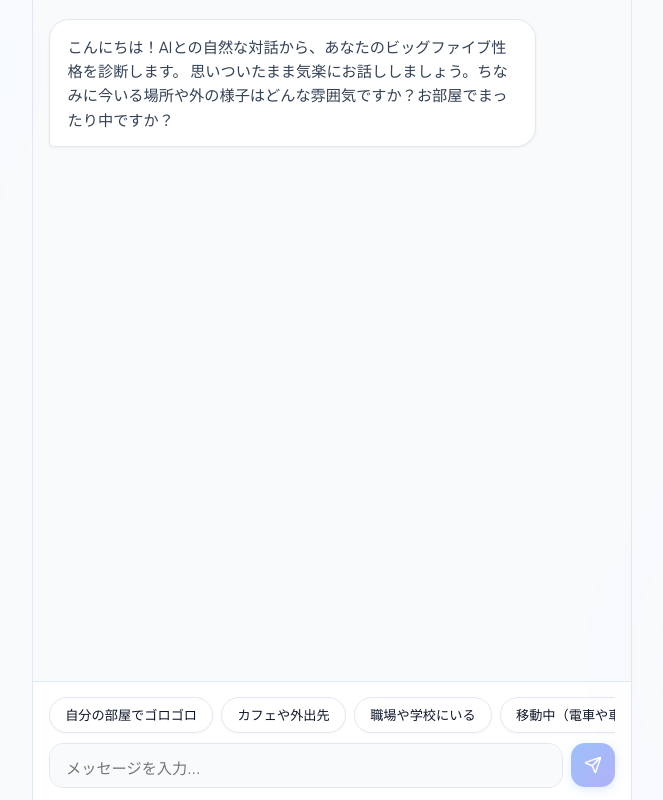
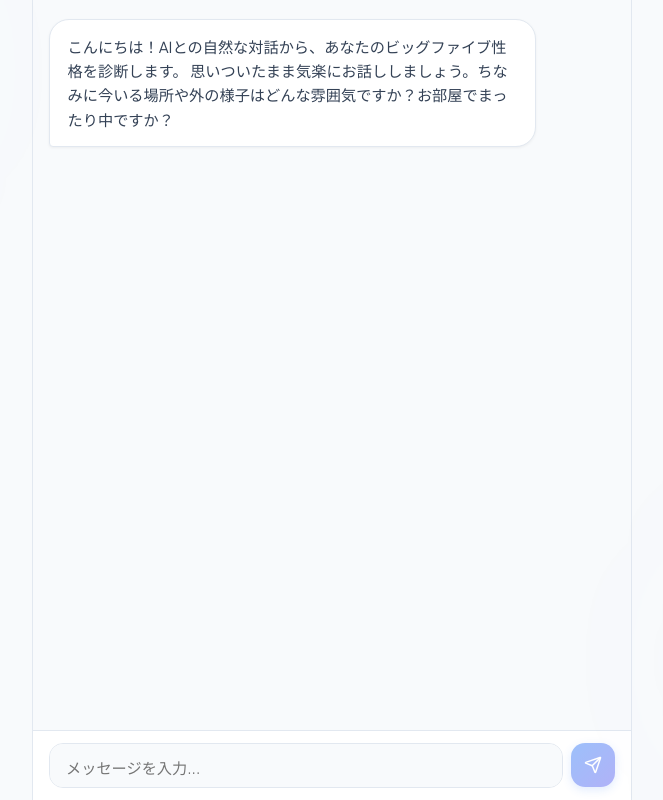
Before and after one commit to eiri-111/LLM5, a React (Vite) app: page / in a window 1280 px wide. Shown: the whole page, without its empty margins (308-971 px from the left). Built offline with nearby package versions, Linux system fonts and the light colour scheme.

Commit message:
refactor: 返信チップを削除し、ランダム初期メッセージ＋自由対話のミニマルUIに統一

```diff
--- a/src/components/ChatMode.tsx
+++ b/src/components/ChatMode.tsx
@@ -7,32 +7,15 @@ interface ChatModeProps {
   showToast: (msg: string) => void;
 }
 
-interface GreetingPreset {
-  text: string;
-  chips: string[];
-}
-
-const GREETING_PRESETS: GreetingPreset[] = [
-  {
-    // 時間・シチュエーション
-    text: "こんにちは！簡単な会話から、あなたの本当の性格や強みを分析していきますね。\n\nテストではないので、リラックスしてお話ししましょう。ちなみに、今日はいまどんなシチュエーションで開いてくれていますか？",
-    chips: ["家でのんびり休憩中", "お仕事・勉強中", "寝る前のリラックス", "移動中・外出先"]
-  },
-  {
-    // 今の気分・状態
-    text: "こんにちは！何気ないおしゃべりを通して、あなたの隠れた個性や心理傾向を紐解いていきます。\n\nまずは肩の力を抜いて……今日一日を振り返ってみて、今の気分や体調はどんな感じですか？",
-    chips: ["のんびり落ち着いてる", "ちょっとお疲れ気味", "充実して元気！", "まったりぼんやり"]
-  },
-  {
-    // 天気・場所・環境
-    text: "こんにちは！AIとの自然な対話から、あなたのビッグファイブ性格を診断します。\n\n思いついたまま気楽にお話ししましょう。ちなみに今いる場所や外の様子はどんな雰囲気ですか？お部屋でまったり中ですか？",
-    chips: ["自分の部屋でゴロゴロ", "カフェや外出先", "職場や学校にいる", "移動中（電車や車など）"]
-  },
-  {
-    // 今日の出来事・リフレッシュ
-    text: "こんにちは！今日あなたとお話しできるのを楽しみに待っていました。\n\n形式張った質問はないので、友達とLINEする感覚でお答えくださいね。今日を振り返ってみて、何かホッとした瞬間や、印象に残っている出来事はありましたか？",
-    chips: ["いつも通りの穏やかな一日", "結構バタバタ忙しかった", "美味しいご飯を食べた！", "これからゆっくり過ごす予定"]
-  }
+const GREETING_PRESETS: string[] = [
+  // 時間・シチュエーション
+  "こんにちは！簡単な会話から、あなたの本当の性格や強みを分析していきますね。\n\nテストではないので、リラックスしてお話ししましょう。ちなみに、今日はいまどんなシチュエーションで開いてくれていますか？（お仕事帰り、休憩中、寝る前など、気軽に教えてくださいね）",
+  // 今の気分・状態
+  "こんにちは！何気ないおしゃべりを通して、あなたの隠れた個性や心理傾向を紐解いていきます。\n\nまずは肩の力を抜いて……今日一日を振り返ってみて、今の気分や体調はどんな感じですか？",
+  // 天気・場所・環境
+  "こんにちは！AIとの自然な対話から、あなたのビッグファイブ性格を診断します。\n\n思いついたまま気楽にお話ししましょう。ちなみに今いる場所や外の様子はどんな雰囲気ですか？お部屋でまったり中ですか？",
+  // 今日の出来事・リフレッシュ
+  "こんにちは！今日あなたとお話しできるのを楽しみに待っていました。\n\n形式張った質問はないので、友達とLINEする感覚でお答えくださいね。今日を振り返ってみて、何かホッとした瞬間や、印象に残っている出来事はありましたか？"
 ];
 
 function sanitizeMessage(text: string): string {
@@ -46,15 +29,14 @@ function sanitizeMessage(text: string): string {
 }
 
 export const ChatMode: React.FC<ChatModeProps> = ({ onAnalysisComplete, showToast }) => {
-  const [initialPreset] = useState<GreetingPreset>(() => {
+  const [initialGreeting] = useState<string>(() => {
     const idx = Math.floor(Math.random() * GREETING_PRESETS.length);
     return GREETING_PRESETS[idx];
   });
 
   const [messages, setMessages] = useState<ChatMessage[]>(() => [
-    { role: 'assistant', content: initialPreset.text }
+    { role: 'assistant', content: initialGreeting }
   ]);
-  const [activeChips, setActiveChips] = useState<string[]>(() => initialPreset.chips);
   const [inputText, setInputText] = useState('');
   const [isLoading, setIsLoading] = useState(false);
   const [isAnalyzing, setIsAnalyzing] = useState(false);
@@ -67,13 +49,13 @@ export const ChatMode: React.FC<ChatModeProps> = ({ onAnalysisComplete, showToas
     if (scrollRef.current) {
       scrollRef.current.scrollTop = scrollRef.current.scrollHeight;
     }
-  }, [messages, isLoading, activeChips]);
+  }, [messages, isLoading]);
 
-  const sendMessage = async (textToSend: string) => {
-    const text = textToSend.trim();
+  const handleSend = async (e?: React.FormEvent) => {
+    if (e) e.preventDefault();
+    const text = inputText.trim();
     if (!text || isLoading) return;
 
-    setActiveChips([]);
     const newMessages: ChatMessage[] = [...messages, { role: 'user', content: text }];
     setMessages(newMessages);
     setInputText('');
@@ -108,10 +90,6 @@ export const ChatMode: React.FC<ChatModeProps> = ({ onAnalysisComplete, showToas
     }
   };
 
-  const handleSend = (e?: React.FormEvent) => {
-    if (e) e.preventDefault();
-    sendMessage(inputText);
-  };
 
   const handleKeyDown = (e: React.KeyboardEvent<HTMLTextAreaElement>) => {
     if (e.key === 'Enter' && !e.shiftKey) {
@@ -163,20 +141,6 @@ export const ChatMode: React.FC<ChatModeProps> = ({ onAnalysisComplete, showToas
       </div>
 
       <div className="chat-input-bar">
-        {activeChips.length > 0 && !isLoading && (
-          <div className="quick-chips-container">
-            {activeChips.map((chip, idx) => (
-              <button
-                key={idx}
-                type="button"
-                className="quick-chip"
-                onClick={() => sendMessage(chip)}
-              >
-                {chip}
-              </button>
-            ))}
-          </div>
-        )}
         {isReady && (
           <button
             onClick={handleAnalyze}
--- a/src/index.css
+++ b/src/index.css
@@ -249,43 +249,6 @@ body {
   to { box-shadow: 0 0 20px rgba(99, 102, 241, 0.6); }
 }
 
-/* Quick Suggestion Chips */
-.quick-chips-container {
-  display: flex;
-  gap: 0.5rem;
-  overflow-x: auto;
-  padding: 0.2rem 0 0.65rem 0;
-  scrollbar-width: none;
-  -webkit-overflow-scrolling: touch;
-}
-
-.quick-chips-container::-webkit-scrollbar {
-  display: none;
-}
-
-.quick-chip {
-  flex-shrink: 0;
-  background: #ffffff;
-  border: 1px solid var(--border-light);
-  border-radius: 9999px;
-  padding: 0.45rem 0.95rem;
-  font-size: 0.825rem;
-  font-weight: 500;
-  color: var(--text-main);
-  cursor: pointer;
-  transition: all 0.15s ease;
-  box-shadow: 0 1px 3px rgba(0, 0, 0, 0.04);
-}
-
-.quick-chip:hover {
-  border-color: var(--accent-blue);
-  color: var(--accent-blue);
-  background: #f0f7ff;
-}
-
-.quick-chip:active {
-  transform: scale(0.96);
-}
 
 /* Results View (Clean White Theme) */
 .result-container {
```
